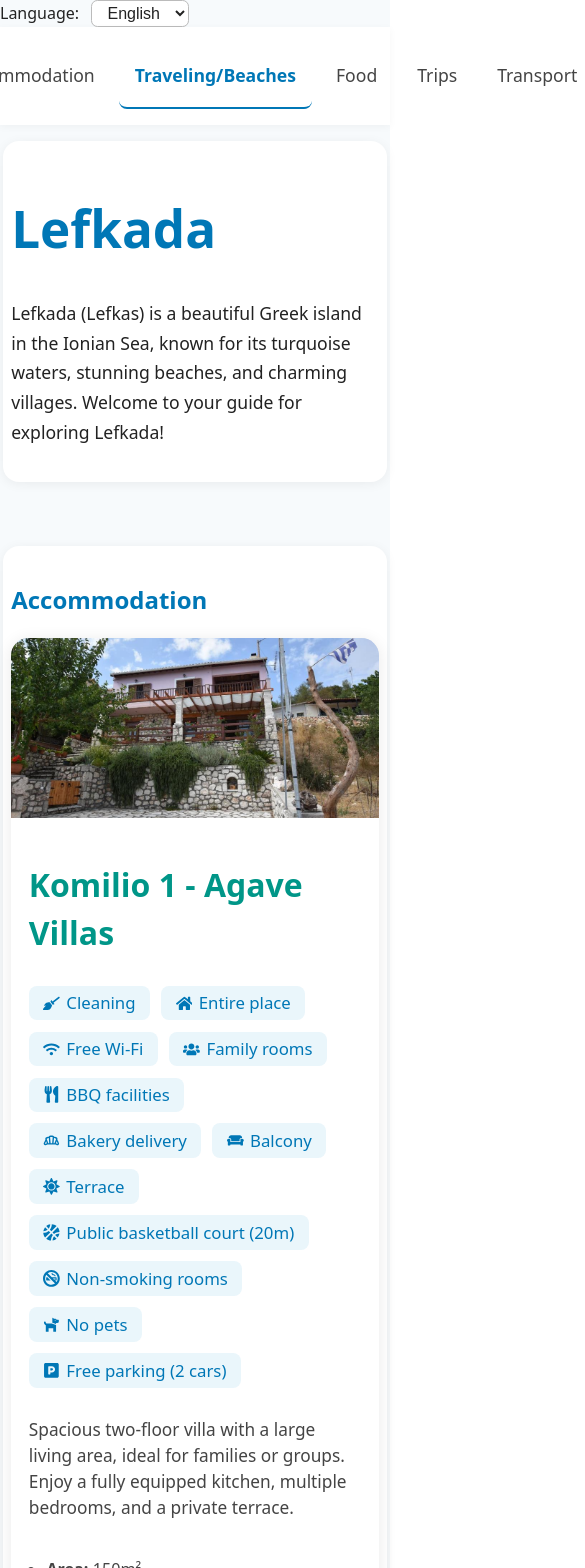
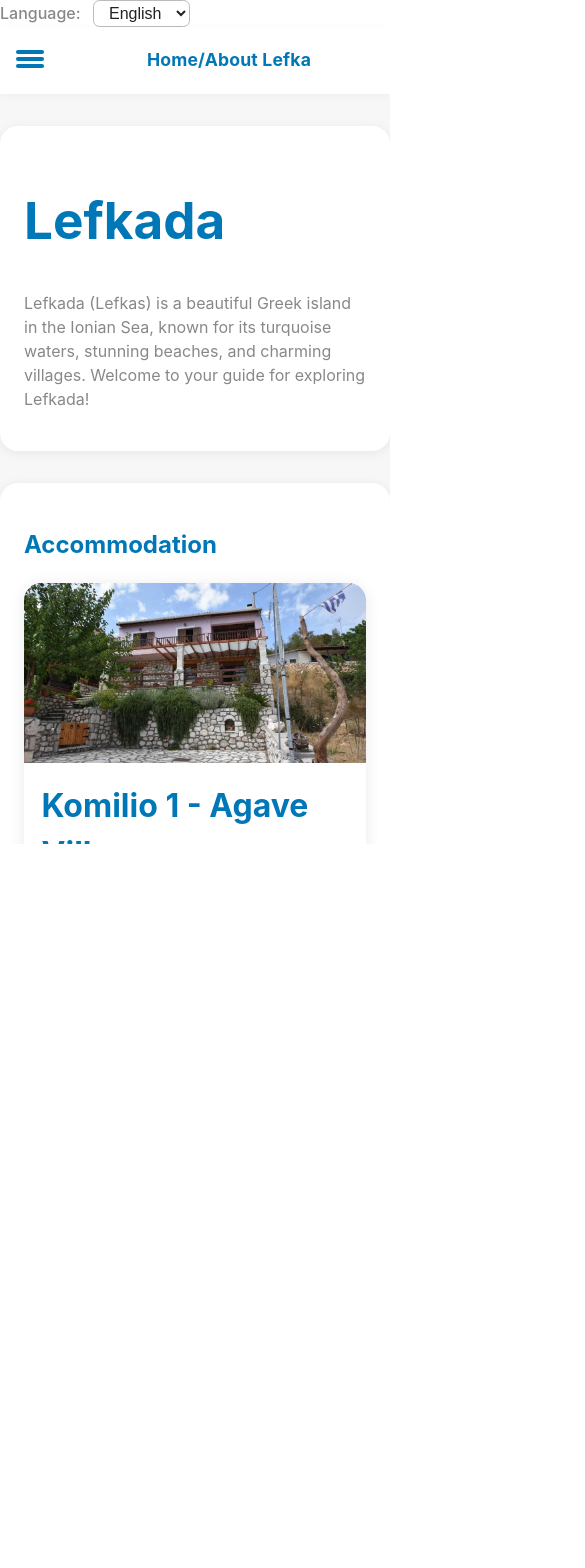
Before and after one commit to bossbast1/lefakada-vite-react-template, a React (Vite) app: page / in a window 390 px wide. Shown: the top 1568 px of the page, 585 px wide, since content can reach past the window. After the commit the page ends 844 px from the top, so only its background shows below. Built offline with nearby package versions, Linux system fonts and the light colour scheme.

Commit message:
updates 13

```diff
--- a/src/react-app/App.css
+++ b/src/react-app/App.css
@@ -1,3 +1,31 @@
+/* Gallery dot indicator */
+.gallery-dots {
+	display: flex;
+	justify-content: center;
+	align-items: center;
+	gap: 0.5rem;
+	margin: 1.2rem 0 0.7rem 0;
+}
+.dot {
+	width: 10px;
+	height: 10px;
+	border-radius: 50%;
+	background: #bbb;
+	display: inline-block;
+	transition: background 0.2s;
+}
+.dot.active {
+	background: #0077b6;
+}
+
+html, body, #root {
+	width: 100%;
+	min-width: 0;
+	height: 100%;
+	min-height: 100vh;
+	box-sizing: border-box;
+	overflow-x: hidden;
+}
 /* Unified gray button for map/directions/AI */
 .gray-action-btn {
 	background: #ededed;
@@ -18,21 +46,19 @@
 }
 /* Accommodation cards layout */
 .accommodation-cards {
-	width: 100vw;
-	max-width: 100vw;
-	margin-left: 50%;
-	transform: translateX(-50%);
+	width: 100%;
+	max-width: 100%;
+	margin: 0 auto 2.5rem auto;
 	display: flex;
 	flex-direction: column;
 	gap: 2.5rem;
-	margin-bottom: 2.5rem;
 }
 .accommodation-card {
 	background: #fff;
 	border-radius: 1.1rem;
 	box-shadow: 0 2px 16px rgba(0,0,0,0.09);
-	width: 100vw;
-	max-width: 100vw;
+	width: 100%;
+	max-width: 100%;
 	margin: 0;
 	display: flex;
 	flex-direction: row;
@@ -46,8 +72,8 @@
 	box-shadow: 0 6px 32px rgba(0,0,0,0.13);
 }
 .accommodation-img-wrap {
-	width: 40vw;
-	min-width: 320px;
+	width: 40%;
+	min-width: 180px;
 	max-width: 700px;
 	background: #e0e7ef;
 	display: flex;
@@ -76,9 +102,7 @@
 	/* If image is small, fill right with padding so right edge is flush */
 	--right-padding: 0px;
 }
-.accommodation-img-wrap {
-	/* If image is smaller than 40vw, fill right with transparent space */
-}
+
 .accommodation-info {
 	flex: 1;
 	padding: 2.2rem 2.2rem 2.2rem 2.2rem;
@@ -128,21 +152,20 @@
 @media (max-width: 900px) {
 	.accommodation-cards {
 		width: 100%;
-		max-width: 100vw;
-		margin-left: 0;
-		transform: none;
+		max-width: 100%;
+		margin: 0 0 2.5rem 0;
 		gap: 2.5rem;
 	}
 	.accommodation-card {
 		flex-direction: column;
 		min-height: unset;
-		max-width: 98vw;
+		max-width: 100%;
 		width: 100%;
 	}
 	.accommodation-img-wrap {
 		width: 100%;
 		min-width: unset;
-		max-width: 100vw;
+		max-width: 100%;
 		height: 180px;
 	}
 	.accommodation-img {
@@ -160,7 +183,9 @@
 	gap: 3.2rem;
 	margin-bottom: 2.5rem;
 	width: 100%;
+	max-width: 100%;
 	align-items: stretch;
+	box-sizing: border-box;
 }
 .food-card {
 	background: #fff;
@@ -253,13 +278,113 @@
 		align-items: center;
 		justify-content: center;
 		overflow: hidden;
+		position: relative;
+	}
+	.beach-finger-icon {
+		display: flex;
+		position: absolute;
+		bottom: 10px;
+		right: 10px;
+		z-index: 2;
+	}
+	.beach-finger-icon {
+		position: absolute;
+		bottom: 8px;
+		right: 8px;
+		width: 32px;
+		height: 32px;
+		z-index: 2;
+		pointer-events: none;
+		opacity: 0.85;
+		filter: drop-shadow(0 2px 4px rgba(0,0,0,0.18));
+	}
+	.hamburger-icon {
+		display: inline-block;
+		width: 28px;
+		height: 22px;
+		position: relative;
+	}
+	.hamburger-icon span {
+		display: block;
+		height: 4px;
+		width: 100%;
+		background: #0077b6;
+		border-radius: 2px;
+		margin: 3px 0;
+		transition: all 0.2s;
+	}
+	.mobile-nav {
+		display: flex;
+		align-items: center;
+		justify-content: center;
+		gap: 0.5rem;
+		position: sticky;
+		top: 0;
+		background: #fff;
+		z-index: 20;
+		box-shadow: 0 2px 8px rgba(0,0,0,0.04);
+		padding: 0.7rem 0;
+	}
+	.mobile-nav-current {
+		flex: 1;
+		text-align: center;
+		font-size: 1.1rem;
+		color: #0077b6;
+		font-weight: bold;
+		letter-spacing: 0.01em;
+	}
+	.hamburger-menu-overlay {
+		position: fixed;
+		top: 0; left: 0; right: 0; bottom: 0;
+		background: rgba(0,0,0,0.25);
+		z-index: 10010;
+		display: flex;
+		align-items: flex-start;
+		justify-content: center;
+	}
+	.hamburger-menu {
+		background: #fff;
+		border-radius: 1rem;
+		margin-top: 2.5rem;
+		box-shadow: 0 4px 32px rgba(0,0,0,0.13);
+		padding: 1.2rem 1.5rem;
+		display: flex;
+		flex-direction: column;
+		gap: 1rem;
+		min-width: 220px;
+	}
+	.hamburger-menu button {
+		background: none;
+		border: none;
+		font-size: 1.1rem;
+		padding: 0.7rem 0.5rem;
+		color: #444;
+		border-radius: 0.5rem;
+		text-align: left;
+		transition: background 0.15s, color 0.15s;
+	}
+	.hamburger-menu button.active {
+		color: #0077b6;
+		background: #eaf6fb;
+		font-weight: bold;
+	}
+	@media (min-width: 701px) {
+		.mobile-nav, .hamburger-menu-overlay {
+			display: none !important;
+		}
 	}
 	.beach-img {
-		max-width: 100%;
-		max-height: 140px;
-		object-fit: contain;
+		width: 100%;
+		height: 100%;
+		object-fit: cover;
+		object-position: center;
+		display: block;
 		filter: grayscale(0.2) brightness(0.97);
-		display: block;
+		min-width: 0;
+		min-height: 0;
+		max-width: none;
+		max-height: none;
+		box-sizing: border-box;
 	}
 	.beach-info {
 		padding: 1.1rem 1.2rem 1.2rem 1.2rem;
@@ -334,9 +459,20 @@
 		.beach-cards {
 			flex-direction: column;
 			align-items: center;
+			width: 100%;
+			box-sizing: border-box;
+			margin-left: 0;
+			margin-right: 0;
+			padding-left: 0;
+			padding-right: 0;
+			max-width: 100%;
 		}
 		.beach-card {
-			max-width: 98vw;
+			max-width: 100%;
+			box-sizing: border-box;
+			margin-left: 0;
+			margin-right: 0;
+			overflow: hidden;
 		}
 	}
 	@media (max-width: 900px) {
@@ -346,12 +482,20 @@
 		.beach-cards {
 			grid-template-columns: 1fr;
 			gap: 1.2rem;
+			max-width: 100%;
 		}
 		.beach-img-wrap {
 			height: 120px;
 		}
 		.beach-img {
-			max-height: 90px;
+			width: 100%;
+			height: 100%;
+			object-fit: cover;
+			object-position: center;
+			max-width: 100%;
+			max-height: 100%;
+			display: block;
+			filter: grayscale(0.2) brightness(0.97);
 		}
 	}
 	.lefka-lang-select label {
@@ -371,27 +515,28 @@ body {
 	color: #888;
 }
 
-.lefka-app {
-	font-family: system-ui, sans-serif;
-	background: #f7fafc;
-	color: #222;
+	.lefka-main {
+		width: 100%;
 		min-height: 100vh;
-	width: 100vw;
-	margin: 0;
-	padding: 0;
+		background: #f7f7f7;
+		overflow-x: hidden;
+		display: flex;
+		flex-direction: column;
+		align-items: center;
 		box-sizing: border-box;
+		max-width: 100%;
 	}
 
-.lefka-nav {
-	position: sticky;
-	top: 0;
-	background: #fff;
+	.lefka-main {
+		width: 100%;
+		min-height: 100vh;
+		background: #f7f7f7;
+		overflow-x: hidden;
 		display: flex;
-	justify-content: center;
-	gap: 1.5rem;
-	padding: 1rem 0;
-	box-shadow: 0 2px 8px rgba(0,0,0,0.04);
-	z-index: 10;
+		flex-direction: column;
+		align-items: center;
+		box-sizing: border-box;
+		max-width: 100%;
 	}
 .lefka-nav button {
 	background: none;
@@ -410,10 +555,11 @@ body {
 }
 
 .lefka-main {
-	width: 100vw;
+	width: 100%;
 	margin: 0;
 	padding: 2rem 0;
 	box-sizing: border-box;
+	max-width: 100%;
 }
 .lefka-section {
 	margin-bottom: 4rem;
@@ -422,46 +568,24 @@ body {
 	border-radius: 1rem;
 	box-shadow: 0 2px 12px rgba(0,0,0,0.06);
 	scroll-margin-top: 90px;
+	width: 100%;
+	max-width: 100%;
+	box-sizing: border-box;
 }
 .lefka-section h1, .lefka-section h2 {
 	color: #0077b6;
 }
-.lefka-section h3 {
-	color: #009688;
-	margin-top: 1.5rem;
-}
-.lefka-section p {
-	font-size: 1.1rem;
-	line-height: 1.7;
-}
-
-@media (max-width: 600px) {
-	.lefka-main {
-		padding: 1rem 0.2rem;
-	}
 	.lefka-section {
-		padding: 1rem 0.5rem;
-	}
-	.lefka-nav {
-		gap: 0.5rem;
-		font-size: 0.95rem;
-	}
-}
-
-/* Gallery overlay styles */
-.gallery-overlay {
-  position: fixed;
-  top: 0; left: 0; right: 0; bottom: 0;
-  width: 100vw;
-  height: 100vh;
-  background: rgba(20, 30, 40, 0.97);
-  z-index: 9999;
-  display: flex;
-  flex-direction: column;
-  align-items: center;
-  justify-content: center;
-  animation: fadeIn 0.2s;
-  overflow: hidden;
+		width: 100%;
+		max-width: 900px;
+		margin: 0 auto 32px auto;
+		background: #fff;
+		border-radius: 18px;
+		box-shadow: 0 2px 12px rgba(0,0,0,0.07);
+		padding: 24px 24px 24px 24px;
+		box-sizing: border-box;
+		overflow-x: hidden;
+		max-width: 100%;
 	}
 @keyframes fadeIn {
 	from { opacity: 0; }
@@ -544,8 +668,6 @@ body {
 		height: 28px;
 	}
 }
-
-/* Prevent scrolling past map modal, allow scroll inside map */
 .gallery-overlay {
 	position: fixed;
 	top: 0; left: 0; right: 0; bottom: 0;
@@ -560,14 +682,10 @@ body {
 	animation: fadeIn 0.2s;
 	overflow: hidden;
 }
-
-/* For map modal, allow scroll inside iframe */
 .gallery-img-wrap iframe {
 	pointer-events: auto;
 	overflow: auto;
 }
-
-/* Make map more zoomed out by increasing width/height */
 .gallery-img-wrap iframe {
 	width: 98vw !important;
 	height: 80vh !important;
--- a/src/react-app/App.tsx
+++ b/src/react-app/App.tsx
@@ -14,6 +14,7 @@ import FoodSection from "./components/FoodSection";
 import TripsSection from "./components/TripsSection";
 import TransportSection from "./components/TransportSection";
 import CalendarModal from "./components/CalendarModal";
+import HamburgerMenu from "./components/HamburgerMenu";
 // Food/gas data (should be moved to a data file or fetched in future)
 const foodSectionsData = {
 	supermarkets: [
@@ -423,6 +424,16 @@ function App() {
 	const sectionRefs = useRef<{ [key: string]: HTMLElement | null }>({});
 	const t = locales[lang];
 
+	// Responsive nav state
+	const [menuOpen, setMenuOpen] = useState(false);
+	const [isMobile, setIsMobile] = useState(false);
+	useEffect(() => {
+		const checkMobile = () => setIsMobile(window.innerWidth <= 700);
+		checkMobile();
+		window.addEventListener("resize", checkMobile);
+		return () => window.removeEventListener("resize", checkMobile);
+	}, []);
+
 	// Data for new section components
 	const greekFoods = [
 		{
@@ -604,6 +615,33 @@ function App() {
 					<option value="gr">{t.gr}</option>
 				</select>
 			</div>
+			{/* Responsive nav: hamburger for mobile, full nav for desktop */}
+			{isMobile ? (
+				   <nav className="lefka-nav mobile-nav">
+					   <button
+						   className="hamburger-btn"
+						   aria-label="Open menu"
+						   onClick={() => setMenuOpen(true)}
+					   >
+						   <span className="hamburger-icon">
+							   <span></span><span></span><span></span>
+						   </span>
+					   </button>
+					   <span className="mobile-nav-current">
+						   {t.nav[sections.findIndex(s => s.id === active)]}
+					   </span>
+					   <HamburgerMenu
+						   open={menuOpen}
+						   sections={sections.map((s, i) => ({ id: s.id, label: t.nav[i] }))}
+						   current={active}
+						   onSelect={id => {
+							   scrollToSection(id);
+							   setMenuOpen(false);
+						   }}
+						   onClose={() => setMenuOpen(false)}
+					   />
+				   </nav>
+			   ) : (
 				   <nav className="lefka-nav">
 					   {sections.map((sec, i) => (
 						   <button
@@ -615,7 +653,17 @@ function App() {
 						   </button>
 					   ))}
 				   </nav>
+			   )}
 			   <main className="lefka-main">
+				   {galleryOpen && (
+					   <Gallery
+						   images={galleryImages}
+						   open={galleryOpen}
+						   onClose={() => setGalleryOpen(false)}
+						   current={galleryCurrent}
+						   setCurrent={setGalleryCurrent}
+					   />
+				   )}
 				<section
 					id="home"
 					ref={(el) => {
--- a/src/react-app/components/BeachCard.tsx
+++ b/src/react-app/components/BeachCard.tsx
@@ -39,6 +39,7 @@ const BeachCard: React.FC<BeachCardProps> = ({
         padding: 0,
         margin: 0,
         background: "none",
+        position: "relative"
       }}
     >
       <img
@@ -54,6 +55,9 @@ const BeachCard: React.FC<BeachCardProps> = ({
           background: "none",
         }}
       />
+      <span className="beach-finger-icon">
+        <img src={import.meta.env.BASE_URL + "src/react-app/assets/finger.svg"} alt="Tap to view" style={{width: 32, height: 32, opacity: 0.7, display: 'none'}} className="beach-finger-img" />
+      </span>
     </div>
     <div className="beach-info">
       <h3>{beach.name}</h3>
--- a/src/react-app/components/CalendarModal.tsx
+++ b/src/react-app/components/CalendarModal.tsx
@@ -15,7 +15,7 @@ const CalendarModal: React.FC<CalendarModalProps> = ({ open, onClose, calendarUr
         <iframe
           src={calendarUrl}
           title="Reservation Calendar"
-          style={{ border: 0, width: '100%', height: '100%', minHeight: 500, borderRadius: 8 }}
+          style={{ border: 0, width: '100%', height: '100%', minHeight: 300, borderRadius: 8 }}
           allowFullScreen
         />
       </div>
--- a/src/react-app/components/Gallery.tsx
+++ b/src/react-app/components/Gallery.tsx
@@ -1,4 +1,4 @@
-import React from "react";
+import React, { useRef, useEffect } from "react";
 
 export interface GalleryImage {
   src: string;
@@ -11,18 +11,67 @@ interface GalleryProps {
   onClose: () => void;
   current: number;
   setCurrent: (idx: number) => void;
+  autoScroll?: boolean;
 }
 
-const Gallery: React.FC<GalleryProps> = ({ images, open, onClose, current, setCurrent }) => {
-  if (!open) return null;
+
+const Gallery: React.FC<GalleryProps> = ({ images, open, onClose, current, setCurrent, autoScroll }) => {
+  const touchStartX = useRef<number | null>(null);
+  const touchEndX = useRef<number | null>(null);
+  const autoScrollRef = useRef<NodeJS.Timeout | null>(null);
+
+  // Swipe handlers
+  const onTouchStart = (e: React.TouchEvent) => {
+    touchStartX.current = e.touches[0].clientX;
+  };
+  const onTouchMove = (e: React.TouchEvent) => {
+    touchEndX.current = e.touches[0].clientX;
+  };
+  const onTouchEnd = () => {
+    if (touchStartX.current !== null && touchEndX.current !== null) {
+      const dx = touchEndX.current - touchStartX.current;
+      if (dx > 40) setCurrent((current - 1 + images.length) % images.length);
+      else if (dx < -40) setCurrent((current + 1) % images.length);
+    }
+    touchStartX.current = null;
+    touchEndX.current = null;
+  };
+
+  // Auto-scroll for inline galleries (not modal)
+  useEffect(() => {
+    if (!open && autoScroll) {
+      autoScrollRef.current = setInterval(() => {
+        setCurrent((current + 1) % images.length);
+      }, 5000);
+      return () => {
+        if (autoScrollRef.current) clearInterval(autoScrollRef.current);
+      };
+    } else if (open && autoScrollRef.current) {
+      clearInterval(autoScrollRef.current);
+    }
+    return undefined;
+  }, [open, autoScroll, images.length, setCurrent, current]);
+
+  // Dot indicator
+  const Dots = () => (
+    <div className="gallery-dots">
+      {images.map((_, i) => (
+        <span key={i} className={i === current ? "dot active" : "dot"}></span>
+      ))}
+    </div>
+  );
+
+  // Modal gallery
+  if (open) {
     return (
       <div className="gallery-overlay">
         <button className="gallery-close" onClick={onClose}>&times;</button>
         <button className="gallery-nav gallery-left" onClick={() => setCurrent((current - 1 + images.length) % images.length)}>&#8592;</button>
-      <div className="gallery-img-wrap">
+        <div className="gallery-img-wrap" onTouchStart={onTouchStart} onTouchMove={onTouchMove} onTouchEnd={onTouchEnd}>
           <img src={images[current].src} alt={images[current].alt} className="gallery-img" />
         </div>
         <button className="gallery-nav gallery-right" onClick={() => setCurrent((current + 1) % images.length)}>&#8594;</button>
+        <Dots />
         <div className="gallery-thumbs">
           {images.map((img, i) => (
             <img
@@ -36,6 +85,10 @@ const Gallery: React.FC<GalleryProps> = ({ images, open, onClose, current, setCu
         </div>
       </div>
     );
+  }
+
+  // Only modal gallery is supported now
+  return null;
 };
 
 export default Gallery;
--- /dev/null
+++ b/src/react-app/components/HamburgerMenu.tsx
@@ -0,0 +1,30 @@
+import React from "react";
+
+interface HamburgerMenuProps {
+  open: boolean;
+  sections: { id: string; label: string }[];
+  current: string;
+  onSelect: (id: string) => void;
+  onClose: () => void;
+}
+
+const HamburgerMenu: React.FC<HamburgerMenuProps> = ({ open, sections, current, onSelect, onClose }) => {
+  if (!open) return null;
+  return (
+    <div className="hamburger-menu-overlay" onClick={onClose}>
+      <nav className="hamburger-menu" onClick={e => e.stopPropagation()}>
+        {sections.map((sec) => (
+          <button
+            key={sec.id}
+            className={sec.id === current ? "active" : ""}
+            onClick={() => { onSelect(sec.id); onClose(); }}
+          >
+            {sec.label}
+          </button>
+        ))}
+      </nav>
+    </div>
+  );
+};
+
+export default HamburgerMenu;
--- a/src/react-app/components/MapModal.tsx
+++ b/src/react-app/components/MapModal.tsx
@@ -12,13 +12,11 @@ const MapModal: React.FC<MapModalProps> = ({ open, onClose, mapUrl, name }) => {
   return (
     <div className="gallery-overlay">
       <button className="gallery-close" onClick={onClose}>&times;</button>
-      <div className="gallery-img-wrap" style={{ justifyContent: 'center', alignItems: 'center' }}>
+      <div className="gallery-img-wrap" style={{ justifyContent: 'center', alignItems: 'center', width: '90vw', height: '90vh', maxWidth: 900, maxHeight: 700 }}>
         <iframe
           src={mapUrl}
           title={name}
-          width="90%"
-          height="500"
-          style={{ border: 0, borderRadius: '1rem', boxShadow: '0 4px 32px rgba(0,0,0,0.25)', background: '#fff' }}
+          style={{ border: 0, width: '100%', height: '100%', minHeight: 300, borderRadius: 8 }}
           allowFullScreen
           loading="lazy"
           referrerPolicy="no-referrer-when-downgrade"
```
Also changed, not shown: src/react-app/assets/finger.svg (added). Lines whose indentation alone changed are shown as unchanged.
